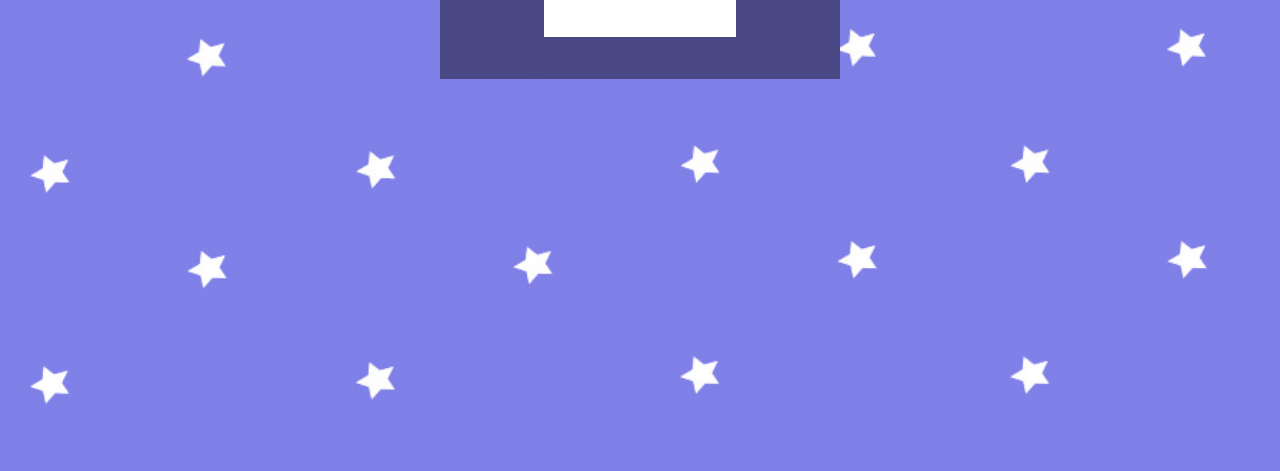
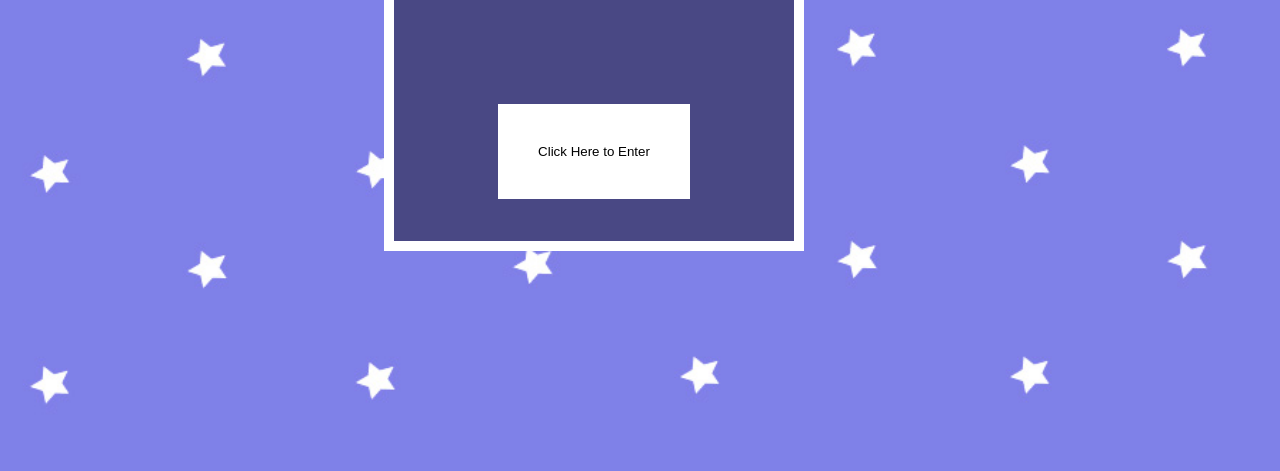
Before and after one commit to christinechoe/webdev-personalcheer-, a plain HTML site: page index.html in a window 1280 px wide. Shown: the part 329-800 px from the top of the page. Drawn offline with Linux system fonts and the light colour scheme.

Commit message:
Add files via upload

```diff
--- a/index.css
+++ b/index.css
@@ -1,7 +1,8 @@
 
 .main {
-	margin: auto;
-	position: relative;
+	position: absolute;
+	top: 20%;
+	left: 30%;
 	float: center;
 	text-align: center;
 	padding: 50px;
@@ -9,7 +10,10 @@
 	width: 300px;
 	height:300px;
 	background-color: #494884;
+	border: 10px solid white;
 }
+
+
 .main h2 {
 	font-size: 40;
 }
```
